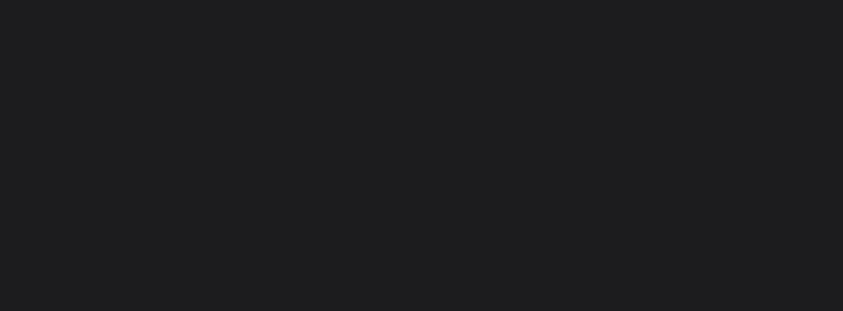
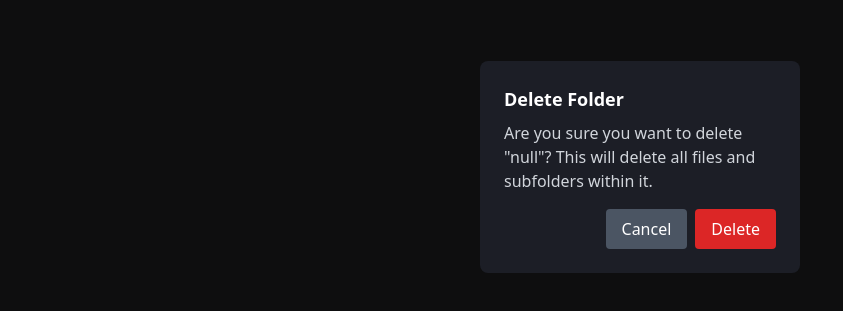
Before and after one commit to Anuran12/Ai-Chat-DB, a Next.js app: page /folder/1 in a window 1280 px wide. Both pictures are taken after a click on the button 394 px from the left and 40 px from the top of the page. Shown: the part 233-544 px from the top of the page, without its empty margins (0-843 px from the left). Built offline with nearby package versions, Linux system fonts and the light colour scheme; no server answers.

Commit message:
delete model

```diff
--- a/app/folder/[folderId]/page.tsx
+++ b/app/folder/[folderId]/page.tsx
@@ -17,6 +17,7 @@ import { useToast } from "@/context/ShowToastContext";
 import FolderList from "@/components/Folder/FolderList";
 import FileList from "@/components/File/FileList";
 import { useFolderContext } from "@/context/FolderContext";
+import ConfirmationModal from "@/components/ConfirmationModal";
 
 type FolderData = {
   id: string;
@@ -46,6 +47,7 @@ export default function FolderDetails() {
   const [fileList, setFileList] = useState<File[]>([]);
   const { setShowToastMsg } = useToast();
   const { refreshFolders } = useFolderContext();
+  const [showDeleteConfirmation, setShowDeleteConfirmation] = useState(false);
 
   useEffect(() => {
     setParentFolderId(id);
@@ -139,7 +141,7 @@ export default function FolderDetails() {
             Start Chat
           </button>
           <button
-            onClick={() => deleteFolder()}
+            onClick={() => setShowDeleteConfirmation(true)}
             className="text-red-500 hover:scale-110 transition-all"
           >
             <svg
@@ -165,6 +167,13 @@ export default function FolderDetails() {
         <h2 className="text-gray-400 text-[16px] mt-5">No Folder Found</h2>
       )}
       <FileList fileList={fileList} />
+      <ConfirmationModal
+        isOpen={showDeleteConfirmation}
+        onClose={() => setShowDeleteConfirmation(false)}
+        onConfirm={() => deleteFolder()}
+        title="Delete Folder"
+        message={`Are you sure you want to delete "${name}"? This will delete all files and subfolders within it.`}
+      />
     </div>
   );
 }
--- /dev/null
+++ b/components/ConfirmationModal.tsx
@@ -0,0 +1,45 @@
+import React from "react";
+
+interface ConfirmationModalProps {
+  isOpen: boolean;
+  onClose: () => void;
+  onConfirm: () => void;
+  title: string;
+  message: string;
+}
+
+export default function ConfirmationModal({
+  isOpen,
+  onClose,
+  onConfirm,
+  title,
+  message,
+}: ConfirmationModalProps) {
+  if (!isOpen) return null;
+
+  return (
+    <div className="fixed inset-0 bg-black bg-opacity-50 flex items-center justify-center z-50">
+      <div className="bg-[#1C1E26] p-6 rounded-lg w-80">
+        <h2 className="text-lg font-semibold mb-2">{title}</h2>
+        <p className="text-gray-300 mb-4">{message}</p>
+        <div className="flex justify-end gap-2">
+          <button
+            onClick={onClose}
+            className="px-4 py-2 bg-gray-600 hover:bg-gray-700 rounded"
+          >
+            Cancel
+          </button>
+          <button
+            onClick={() => {
+              onConfirm();
+              onClose();
+            }}
+            className="px-4 py-2 bg-red-600 hover:bg-red-700 rounded"
+          >
+            Delete
+          </button>
+        </div>
+      </div>
+    </div>
+  );
+}
--- a/components/File/FileItem.tsx
+++ b/components/File/FileItem.tsx
@@ -2,8 +2,9 @@ import { app } from "@/Config/FirebaseConfig";
 import { useToast } from "@/context/ShowToastContext";
 import { deleteDoc, doc, getFirestore } from "firebase/firestore";
 import moment from "moment";
-import React from "react";
+import React, { useState } from "react";
 import StarButton from "../StarButton";
+import ConfirmationModal from "@/components/ConfirmationModal";
 
 interface File {
   id: number;
@@ -55,6 +56,7 @@ export default function FileItem({ file }: FileItemProps) {
   const db = getFirestore(app);
   const { setShowToastMsg } = useToast();
   const fileType = getFileType(file.type);
+  const [showDeleteConfirmation, setShowDeleteConfirmation] = useState(false);
 
   const deleteFile = async (file: File) => {
     await deleteDoc(doc(db, "files", file.id.toString())).then(() => {
@@ -66,6 +68,14 @@ export default function FileItem({ file }: FileItemProps) {
   };
 
   return (
+    <>
+      <ConfirmationModal
+        isOpen={showDeleteConfirmation}
+        onClose={() => setShowDeleteConfirmation(false)}
+        onConfirm={() => deleteFile(file)}
+        title="Delete File"
+        message={`Are you sure you want to delete "${file.name}"?`}
+      />
       <div className="relative flex flex-col md:grid md:grid-cols-2 justify-between items-center hover:bg-white/10 p-3 rounded-md group">
         <div className="flex items-center gap-3 mb-2 md:mb-0">
           <div
@@ -110,7 +120,7 @@ export default function FileItem({ file }: FileItemProps) {
           <div>{moment(file.modifiedAt).format("MMMM DD, YYYY")}</div>
           <div>{(file.size / 1024).toFixed(2)} KB</div>
           <button
-          onClick={() => deleteFile(file)}
+            onClick={() => setShowDeleteConfirmation(true)}
             className="ml-2 p-1 hover:bg-white/10 w-fit rounded-full"
           >
             <svg
@@ -130,5 +140,6 @@ export default function FileItem({ file }: FileItemProps) {
           </button>
         </div>
       </div>
+    </>
   );
 }
```
Lines whose indentation alone changed are shown as unchanged.
